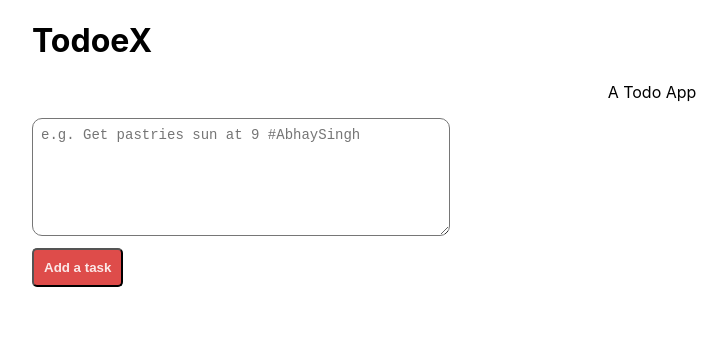
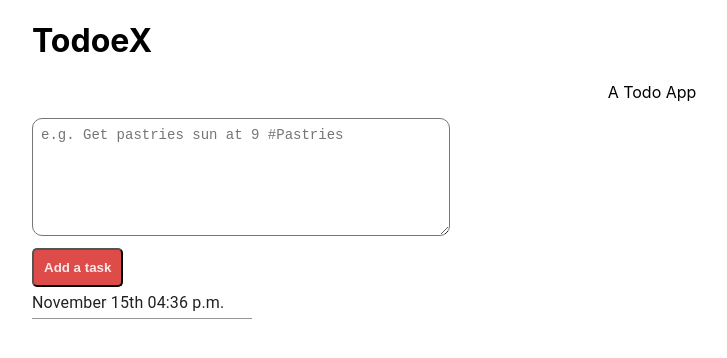
Before and after one commit to Lycan47/TodoeX, a React (Create React App) app in the folder todoex/: page / in a window 1280 px wide. Shown: the top 358 px of the page, without its empty margins (8-735 px from the left). Built offline with nearby package versions, Linux system fonts and the light colour scheme.

Commit message:
Added Date Time Picker

```diff
--- a/todoex/package.json
+++ b/todoex/package.json
@@ -3,9 +3,13 @@
   "version": "0.1.0",
   "private": true,
   "dependencies": {
+    "@date-io/date-fns": "^1.3.13",
+    "@material-ui/core": "^4.11.0",
+    "@material-ui/pickers": "^3.2.10",
     "@testing-library/jest-dom": "^5.11.6",
     "@testing-library/react": "^11.1.2",
     "@testing-library/user-event": "^12.2.2",
+    "date-fns": "^2.16.1",
     "react": "^17.0.1",
     "react-dom": "^17.0.1",
     "react-scripts": "4.0.0",
--- a/todoex/src/App.css
+++ b/todoex/src/App.css
@@ -32,3 +32,8 @@
     padding: 10px;
     font-weight: bold;
 }
+
+.date_time{
+    display: flex;
+    flex-direction: row;
+}
--- a/todoex/src/App.js
+++ b/todoex/src/App.js
@@ -1,8 +1,17 @@
-import React from 'react';
+import React, { useState } from 'react';
+import DateFnsUtils from '@date-io/date-fns';
 import './App.css';
+import {
+  DateTimePicker,
+  MuiPickersUtilsProvider,
+} from '@material-ui/pickers';
+import { Button } from '@material-ui/core';
+// https://material-ui-pickers.dev/guides/css-overrides
 
 
 function App() {
+  const [selectedDate, handleDateChange] = useState(new Date());
+
   return (
     <div className="app">
       <header className="app_header">
@@ -10,13 +19,22 @@ function App() {
         <p className = "beyonce">
           A Todo App
         </p>
-        <textarea type = "text" className='input_field' name = 'Todo list' placeholder= "e.g. Get pastries sun at 9 #AbhaySingh"/>
+        <textarea type = "text" className='input_field' name = 'Todo list' placeholder= "e.g. Get pastries sun at 9 #Pastries"/>
         <input type="submit" className='add_button' value="Add a task" />
+        <div className='date_time'>
+
+          <MuiPickersUtilsProvider utils={DateFnsUtils}>
+            <DateTimePicker value={selectedDate} onChange={handleDateChange} />
+          </MuiPickersUtilsProvider>
 
 
+        </div>
       </header>
     </div>
   );
 }
 
+
+
+
 export default App;
```
Also changed, not shown: 1 other file (tests, documents, lock files or other folders).
